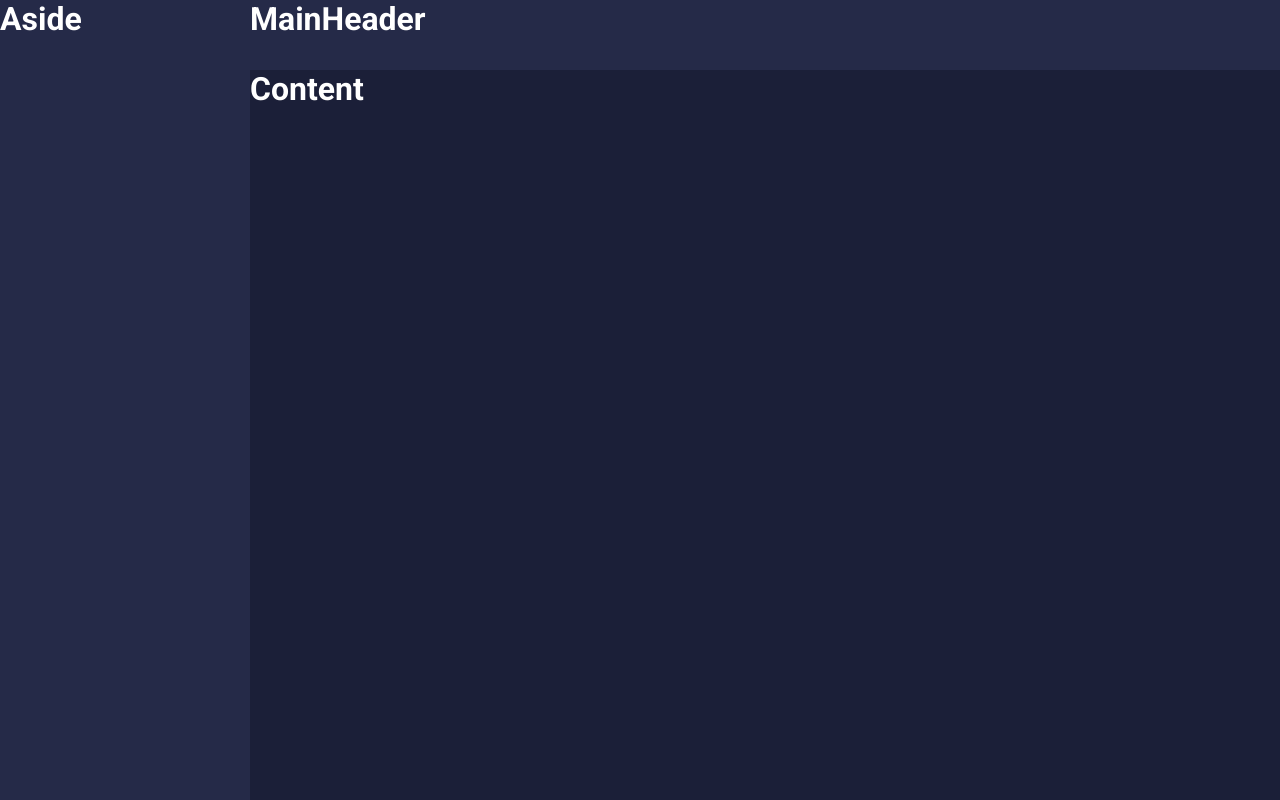
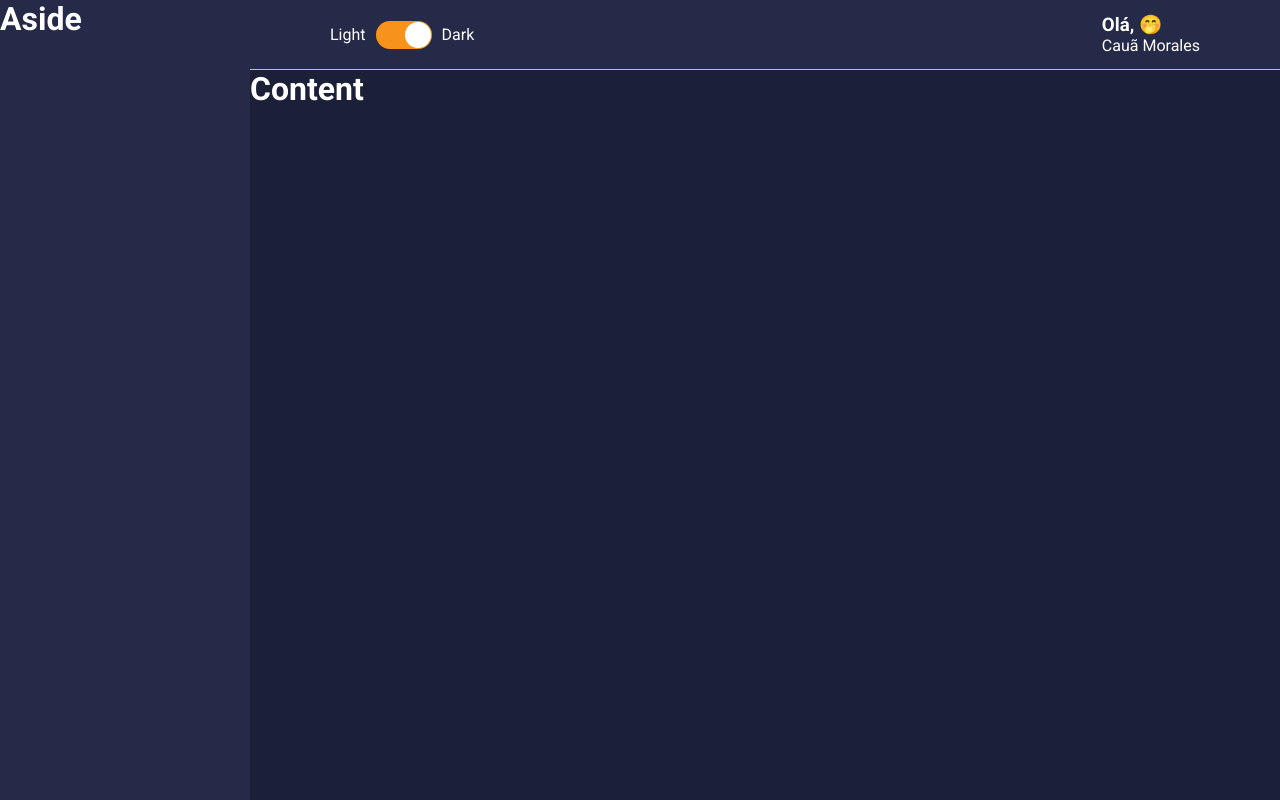
Before and after one commit to Caahmos/MinhaCarteira, a React (Create React App) app: page / in a window 1280 px wide. Built offline with nearby package versions, Linux system fonts and the light colour scheme.

Commit message:
Design da Navbar Finalizado

```diff
--- a/package.json
+++ b/package.json
@@ -12,7 +12,9 @@
     "@types/react-dom": "^18.2.24",
     "react": "^18.2.0",
     "react-dom": "^18.2.0",
+    "react-icons": "^5.0.1",
     "react-scripts": "5.0.1",
+    "react-switch": "^7.0.0",
     "styled-components": "^6.1.8",
     "typescript": "^4.9.5",
     "web-vitals": "^2.1.4"
--- a/src/components/layouts/MainHeader/index.tsx
+++ b/src/components/layouts/MainHeader/index.tsx
@@ -1,10 +1,32 @@
 import React from "react";
-import { Container } from './styles'
+
+import { useMemo } from 'react';
+import Toggle from '../Toggle'
+
+import {
+    Container,
+    Profile,
+    Welcome,
+    UserName
+} from './styles'
+
+import emojis from '../../../utils/emojis'
 
 const MainHeader: React.FC = () => {
+
+    const emoji = useMemo(() => {
+        const indice = Math.floor(Math.random() * emojis.length)
+        return emojis[indice];
+    }, [])
+
     return (
         <Container>
-            <h1>MainHeader</h1>
+            <Toggle/>
+
+            <Profile>
+                <Welcome>Olá, {emoji} </Welcome>
+                <UserName>Cauã Morales</UserName>
+            </Profile>
         </Container>
     )
 }
--- a/src/components/layouts/MainHeader/styles.ts
+++ b/src/components/layouts/MainHeader/styles.ts
@@ -4,5 +4,20 @@
         grid-area: MH;
 
         background-color: ${props => props.theme.colors.secondary};
+        display: flex;
+        justify-content: space-between;
+        align-items: center;
+        padding: 0 80px;
 
+        border-bottom: 1px solid ${(props) =>  props.theme.colors.gray } ;
 `
+
+export const Profile = styled.div`
+        display: flex;
+        flex-direction: column;
+        color: ${props => props.theme.colors.white}
+`;
+
+export const Welcome = styled.h3``;
+
+export const UserName = styled.span``
--- /dev/null
+++ b/src/components/layouts/Toggle/index.tsx
@@ -0,0 +1,25 @@
+import React from 'react'
+
+import {
+    Container,
+    ToggleLabel,
+    ToggleSelector
+} from './styles'
+
+const Toggle: React.FC = () => {
+
+    return (
+        <Container>
+            <ToggleLabel>Light</ToggleLabel>
+            <ToggleSelector
+                checked
+                uncheckedIcon={false}
+                checkedIcon={false}
+                onChange={() => {}}
+            />
+            <ToggleLabel>Dark</ToggleLabel>
+        </Container>
+    )
+}
+
+export default Toggle
--- /dev/null
+++ b/src/components/layouts/Toggle/styles.tsx
@@ -0,0 +1,19 @@
+import styled from 'styled-components';
+import Switch, { ReactSwitchProps } from 'react-switch'
+
+export const Container = styled.div`
+    display: flex;
+    align-items: center;
+`;
+
+export const ToggleLabel = styled.span`
+
+`;
+
+export const ToggleSelector = styled(Switch).attrs<ReactSwitchProps>(
+    ({ theme }) => ({
+        onColor: theme.colors.info,
+        offColor: theme.colors.warning
+    }))<ReactSwitchProps>`
+       margin: 0 10px;
+    `;
--- /dev/null
+++ b/src/utils/emojis.ts
@@ -0,0 +1 @@
+export default ['🤑', '🤩', '🧐', '🤭']
```
Also changed, not shown: 1 other file (tests, documents, lock files or other folders).
